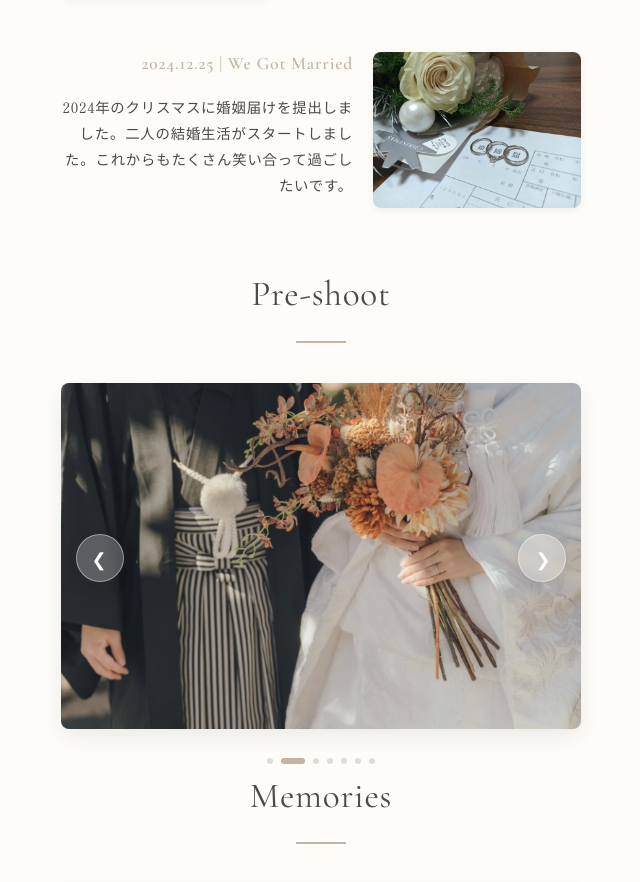
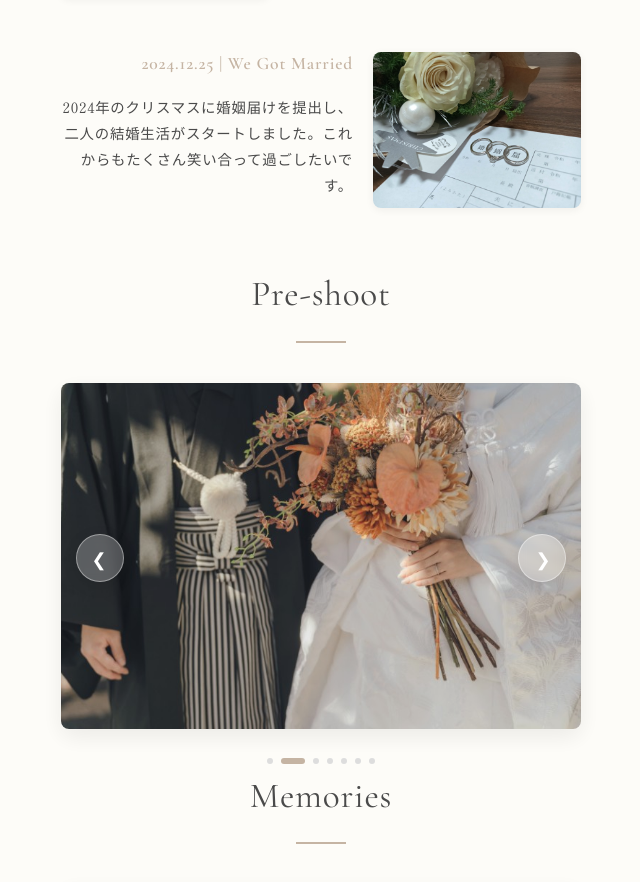
Before and after one commit to gotoyuki5103/yuki-moka-wedding, a plain HTML site: page index.html in a window 1280 px wide. Shown: the part 2957-3839 px from the top of the page, without its empty margins (319-959 px from the left). Drawn offline with nearby package versions, Linux system fonts and the light colour scheme; no server answers; files whose address does not match are found by name.

Commit message:
index.html の更新

```diff
--- a/index.html
+++ b/index.html
@@ -13,8 +13,8 @@
     <link rel="preconnect" href="https://fonts.gstatic.com" crossorigin>
     <link href="https://fonts.googleapis.com/css2?family=Cormorant+Garamond:ital,wght@0,400;0,600;1,400&family=Shippori+Mincho:wght@400;500&display=swap" rel="stylesheet">
     <link rel="stylesheet" href="style.css">
+<script src="script.js" defer></script>
 </head>
-<script src="script.js" defer></script>
 <body>
     <!-- メニューボタン -->
     <button class="menu-btn" id="openMenuModal" aria-label="メニューを開く">
@@ -102,7 +102,7 @@
             </div>
             <div class="story-content">
                 <h4>2024.12.25 | We Got Married</h4>
-                <p>2024年のクリスマスに婚姻届けを提出しました。二人の結婚生活がスタートしました。これからもたくさん笑い合って過ごしたいです。</p>
+                <p>2024年のクリスマスに婚姻届けを提出し、二人の結婚生活がスタートしました。これからもたくさん笑い合って過ごしたいです。</p>
             </div>
         </div>
     </section>
```
